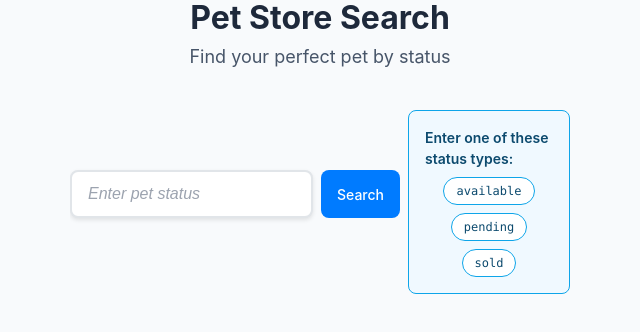
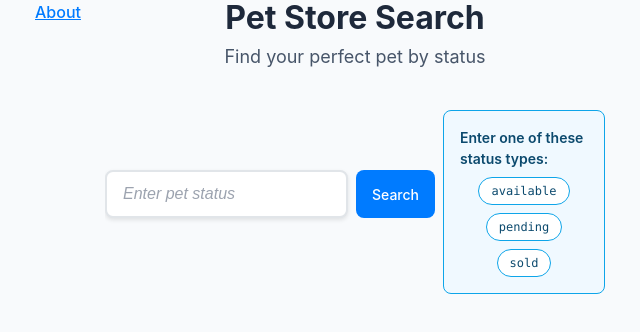
Before and after one commit to RukalaRukala/REACT-2025, a React (Vite) app: page /1 in a window 1280 px wide. Shown: the top 332 px of the page, without its empty margins (320-960 px from the left). Built offline with nearby package versions, Linux system fonts and the light colour scheme.

Commit message:
feat: add about page and test for it

```diff
--- a/src/App.const.ts
+++ b/src/App.const.ts
@@ -7,6 +7,7 @@ export const APP_ROUTES = {
   PAGE: ':page',
   DETAILS: ':page/:detailsId',
   NOT_FOUND: '/404',
+  ABOUT: '/about',
 };
 
 export const APP_TITLES = {
--- a/src/App.tsx
+++ b/src/App.tsx
@@ -6,6 +6,7 @@ import type { Pet } from './components/Search/Search.model.tsx';
 import { APP_MESSAGES, APP_ROUTES } from './App.const';
 import MainView from './components/pages/MainView/MainView.tsx';
 import NotFound from './components/pages/NotFound.tsx';
+import About from './components/pages/About';
 
 interface AppState {
   searchResults: Pet[];
@@ -79,6 +80,7 @@ const App = () => {
         element={<MainView state={state} handleSearch={handleSearch} />}
       />
       <Route path={APP_ROUTES.NOT_FOUND} element={<NotFound />} />
+      <Route path={APP_ROUTES.ABOUT} element={<About />} />
     </Routes>
   );
 };
--- /dev/null
+++ b/src/components/pages/About.tsx
@@ -0,0 +1,20 @@
+import React from 'react';
+
+const About: React.FC = () => (
+  <div style={{ padding: '2rem' }}>
+    <h1>About</h1>
+    <p>Author: Rusakovich Mikalai</p>
+    <p>
+      Курс:{' '}
+      <a
+        href="https://rs.school/react/"
+        target="_blank"
+        rel="noopener noreferrer"
+      >
+        RS School React
+      </a>
+    </p>
+  </div>
+);
+
+export default About;
--- a/src/components/pages/MainView/MainView.module.scss
+++ b/src/components/pages/MainView/MainView.module.scss
@@ -62,3 +62,17 @@
   padding: toRem(32);
   text-align: center;
 }
+
+.mainView__nav {
+  margin-bottom: toRem(16);
+}
+
+.mainView__link {
+  color: $primary-color;
+  text-decoration: underline;
+  font-weight: 500;
+  transition: color 0.2s;
+  &:hover {
+    color: $primary-hover-color;
+  }
+}
--- a/src/components/pages/MainView/MainView.tsx
+++ b/src/components/pages/MainView/MainView.tsx
@@ -2,7 +2,7 @@ import { APP_ROUTES, APP_TITLES } from '../../../App.const';
 import Details from '../../Results/components/Details';
 import Results from '../../Results/Results';
 import Search from '../../Search/Search';
-import { useParams, Navigate, useSearchParams } from 'react-router-dom';
+import { useParams, Navigate, useSearchParams, Link } from 'react-router-dom';
 import styles from './MainView.module.scss';
 import type { Pet } from '../../Search/Search.model.tsx';
 
@@ -36,6 +36,11 @@ const MainView = ({ state, handleSearch }: MainViewProps) => {
 
   return (
     <div className={styles.mainView}>
+      <nav className={styles.mainView__nav}>
+        <Link to="/about" className={styles.mainView__link}>
+          About
+        </Link>
+      </nav>
       <div
         className={
           detailsId
--- a/src/styles/colors.scss
+++ b/src/styles/colors.scss
@@ -58,3 +58,6 @@ $mainView-title-color: $heading-color;
 $mainView-subtitle-color: $subheading-color;
 $mainView-bg: $card-bg;
 $mainView-border-color: $card-border;
+
+$primary-color: $blue-primary;
+$primary-hover-color: $blue-dark;
```
Also changed, not shown: 1 other file (tests, documents, lock files or other folders).
